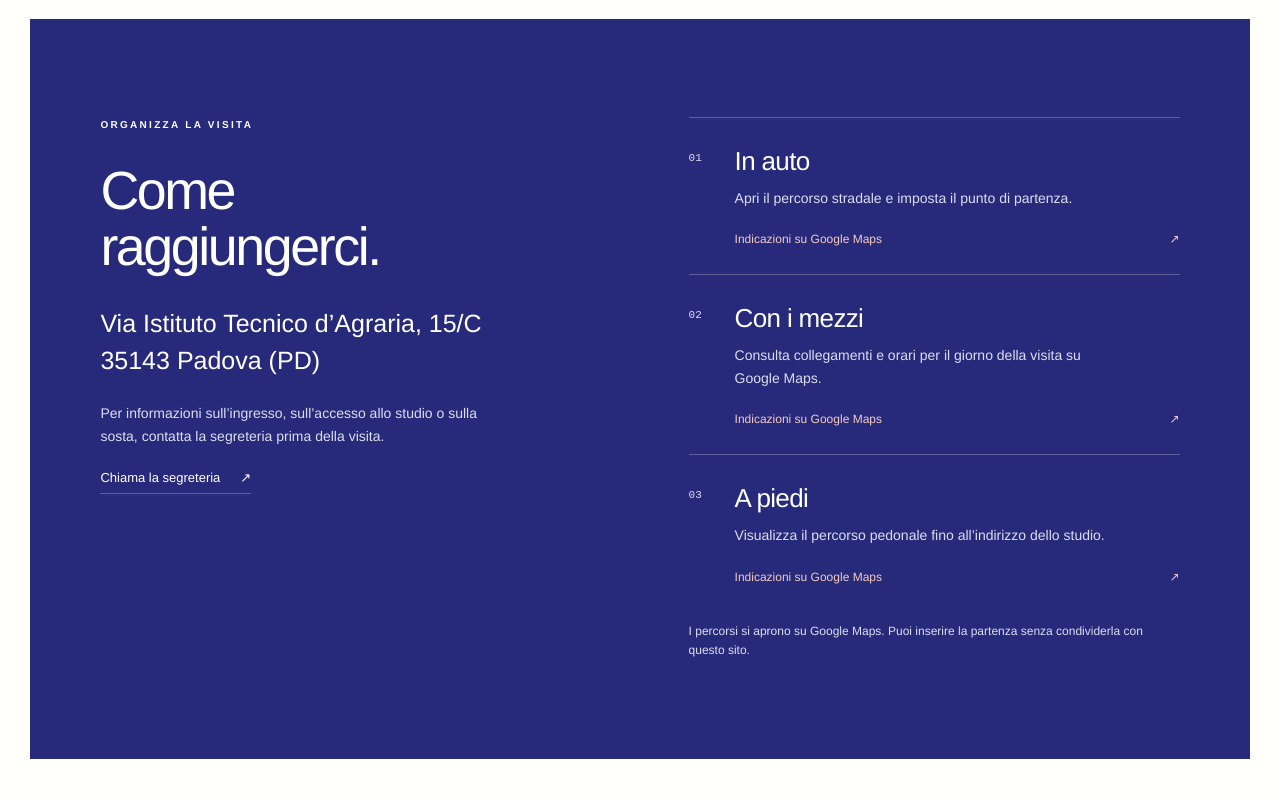
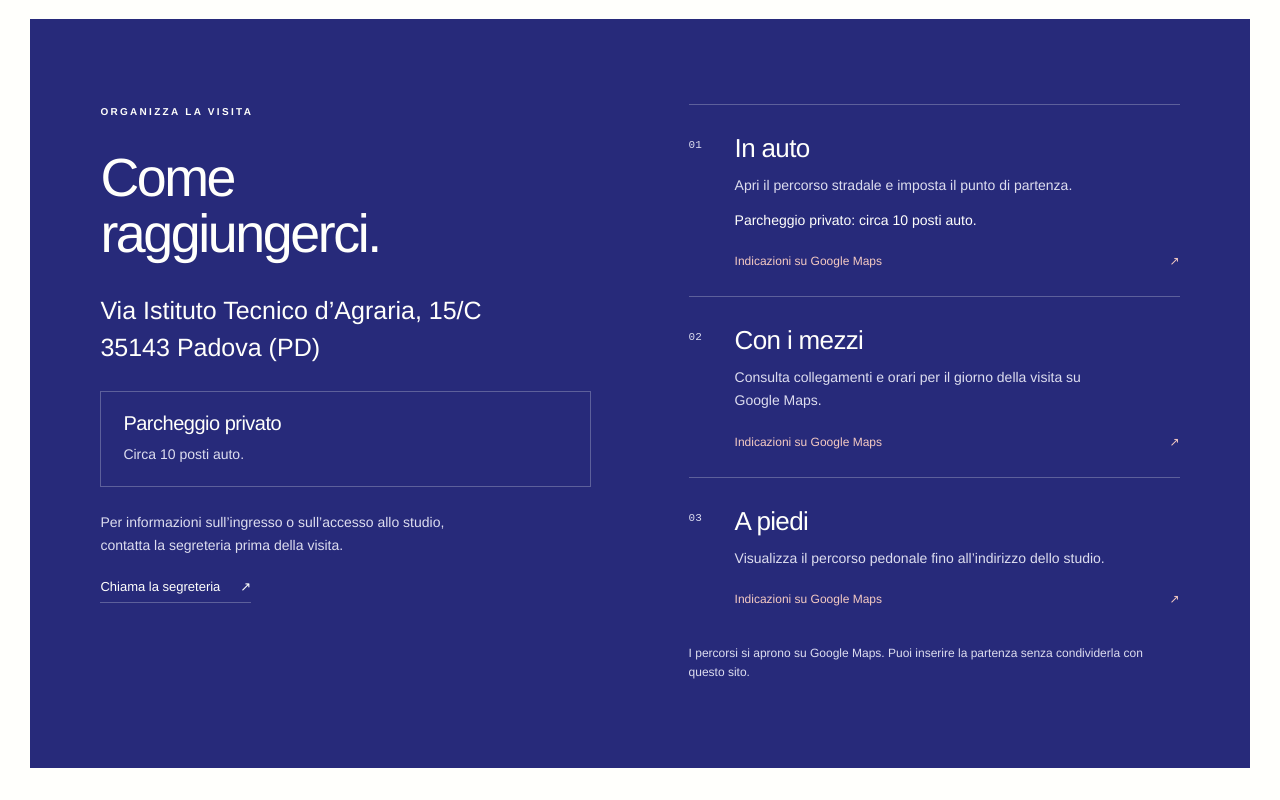
Before and after one commit to N4D3RR/website-studio-dgh, a React (Vite) app: page / in a window 1280 px wide. Shown: the part 4940-5740 px from the top of the page. Built offline with nearby package versions, Linux system fonts and the light colour scheme.

Commit message:
feat: add private parking information

```diff
--- a/content/studio.json
+++ b/content/studio.json
@@ -8,6 +8,10 @@
   "phoneHref": "tel:+39049624940",
   "email": "dottdeghaili@gmail.com",
   "mapsUrl": "https://maps.app.goo.gl/oNsEuu7Stxo4oyaJ6",
+  "parking": {
+    "type": "privato",
+    "approximateSpaces": 10
+  },
   "professional": {
     "name": "Deghaili Abdul Ghani",
     "title": "Odontoiatra",
--- a/src/features/appointments/DirectionsSection.jsx
+++ b/src/features/appointments/DirectionsSection.jsx
@@ -34,8 +34,12 @@ export default function DirectionsSection() {
           {studio.address}<br />
           {studio.postalCode} {studio.city} ({studio.province})
         </address>
+        <div className="directions-parking">
+          <h3>Parcheggio privato</h3>
+          <p>Circa {studio.parking.approximateSpaces} posti auto.</p>
+        </div>
         <p>
-          Per informazioni sull’ingresso, sull’accesso allo studio o sulla sosta,
+          Per informazioni sull’ingresso o sull’accesso allo studio,
           contatta la segreteria prima della visita.
         </p>
         <a className="directions-phone" href={studio.phoneHref}>
@@ -59,6 +63,11 @@ export default function DirectionsSection() {
               <div>
                 <h3>{title}</h3>
                 <p>{text}</p>
+                {id === "driving" && (
+                  <p className="directions-parking-inline">
+                    Parcheggio privato: circa {studio.parking.approximateSpaces} posti auto.
+                  </p>
+                )}
                 <span className="directions-route-label">
                   Indicazioni su Google Maps <Arrow />
                   <span className="sr-only"> (si apre in una nuova scheda)</span>
--- a/src/styles/directions.css
+++ b/src/styles/directions.css
@@ -50,3 +50,12 @@
   .directions { grid-template-columns: minmax(0, 1fr); gap: 35px; padding-block: 55px; }
   .directions-route { padding-block: 24px; }
 }
+
+.directions-parking {
+  margin-block: 24px;
+  padding: 20px 22px;
+  border: 1px solid var(--line);
+}
+.directions-parking h3 { font-size: 20px; margin-bottom: 8px; }
+.directions-parking p { color: var(--muted); font-size: 14px; }
+.directions-route .directions-parking-inline { color: var(--paper); margin-top: 12px; }
```
